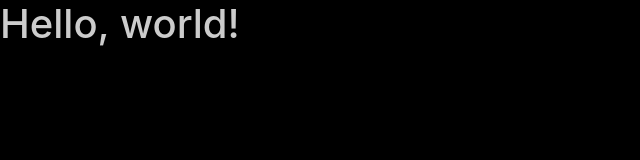
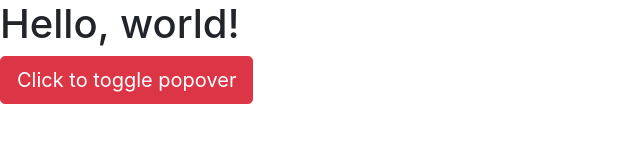
Before and after one commit to m99coder/bootstrap-parcel-bytesize-icons, a website built with Parcel: page src/index.html in a window 1280 px wide. Shown: the whole page, without its empty margins (0-640 px from the left). Built offline with nearby package versions, Linux system fonts and the light colour scheme.

Commit message:
Added popover example

```diff
--- a/src/index.html
+++ b/src/index.html
@@ -27,6 +27,9 @@
   </head>
   <body>
     <h1>Hello, world!</h1>
+    <button type="button" class="btn btn-lg btn-danger" title="Popover title"
+      data-toggle="popover"
+      data-content="And here’s some amazing content. It’s very engaging. Right?">Click to toggle popover</button>
 
     <script src="./main.js"></script>
   </body>
--- a/src/main.js
+++ b/src/main.js
@@ -6,10 +6,15 @@ import './main.scss'
 import $ from 'jquery'
 window.$ = window.jQuery = $
 
-// setup bootstrap
-import 'bootstrap'
+// setup bootstrap individually
+import 'bootstrap/js/dist/popover';
 
 // start logic
 $(document).ready(() => {
-  console.log('Ready to rock')
+
+  // popover example
+  $(function() {
+    $('[data-toggle="popover"]').popover()
+  })
+
 })
--- a/src/main.scss
+++ b/src/main.scss
@@ -1,7 +1,7 @@
 
 // customization
-$body-bg: #000;
-$body-color: #CCC;
+// $body-bg: #000;
+// $body-color: #CCC;
 
 // option A: Include all of Bootstrap
 // @import "~bootstrap/scss/bootstrap";
@@ -15,6 +15,5 @@ $body-color: #CCC;
 // optional
 @import "~bootstrap/scss/_reboot";
 @import "~bootstrap/scss/_type";
-@import "~bootstrap/scss/_images";
-@import "~bootstrap/scss/_code";
-@import "~bootstrap/scss/_grid";
+@import "~bootstrap/scss/_buttons";
+@import "~bootstrap/scss/_popover";
```
Also changed, not shown: README.md.
